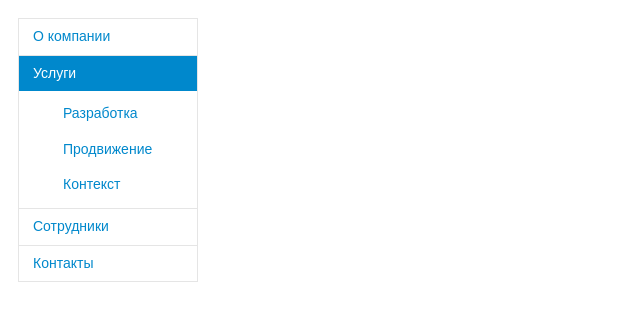
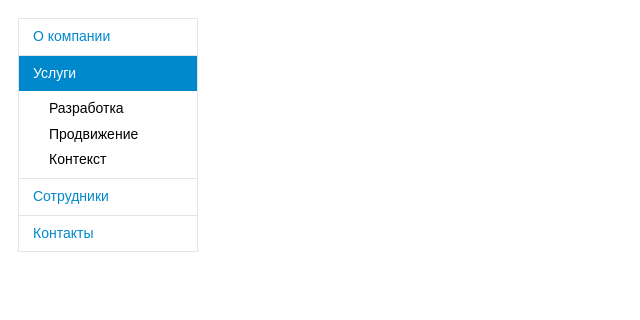
Before and after one commit to MarkhaiOleg/-, a plain HTML site: page index.html in a window 1280 px wide. Shown: the whole page, without its empty margins (0-640 px from the left). Drawn offline with Linux system fonts and the light colour scheme.

Commit message:
Add files via upload

```diff
--- a/index.html
+++ b/index.html
@@ -2,7 +2,7 @@
 <html lang="ru">
   <head>
     <meta charset="utf-8">
-    <title>Переносим рамки, задаем отступы подменю</title>
+    <title>Оформляем пункты подменю</title>
     <link rel="stylesheet" href="style.css">
   </head>
   <body>
--- a/style.css
+++ b/style.css
@@ -35,6 +35,17 @@ body {
 
 .main-menu ul {
   margin: 0;
-  padding: 5px 0 5px 30px;
+  padding: 5px 0;
+  padding-left: 30px;
   list-style: none;
 }
+
+.main-menu li li a {
+  color:black;
+  padding:3px 0px 3px 0px;
+  }
+
+.main-menu li li a:hover {
+  background:none;
+  text-decoration:underline;
+  }
```
